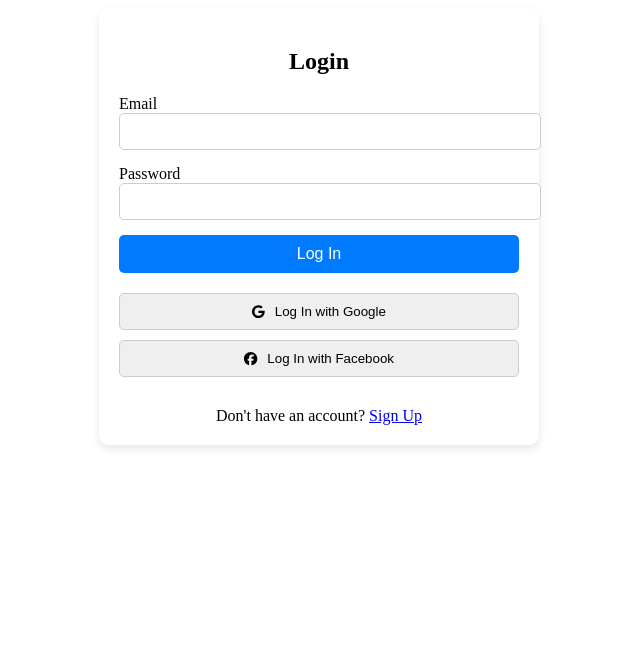
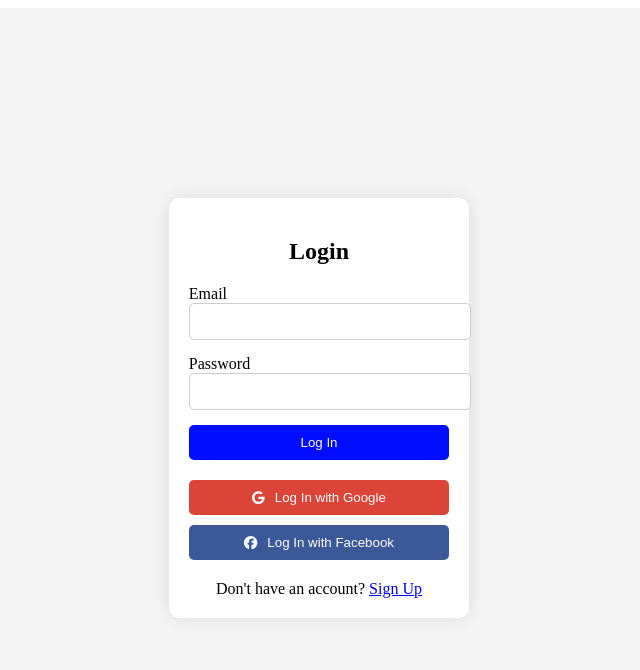
Before and after one commit to kehinde-am/note-app-pwa, a Gatsby site: page /login in a window 1280 px wide. Shown: the whole page, without its empty margins (321-961 px from the left). Built offline with nearby package versions, Linux system fonts and the light colour scheme; Gatsby itself is replaced by a stand-in of ours; no server answers.

Commit message:
feat: enhanced styling

```diff
--- a/src/components/Login.js
+++ b/src/components/Login.js
@@ -40,7 +40,7 @@ const Login = () => {
   };
 
   return (
-    <div className={styles.loginContainer}>
+    <div className={styles.loginForm}>
       <h2 className={styles.heading}>Login</h2>
       {error && <p className={styles.error}>{error}</p>}
       <form onSubmit={handleSubmit} className={styles.form}>
--- a/src/components/login.module.css
+++ b/src/components/login.module.css
@@ -1,10 +1,17 @@
+/* Styles for centering the login form vertically and horizontally */
 .loginContainer {
-  max-width: 400px;
-  margin: 0 auto;
+  display: flex;
+  justify-content: center;
+  align-items: center;
+  min-height: 100vh; /* Takes the full height of the viewport */
+  background-color: #f4f4f4; /* Optional: Change the background color as needed */
+}
+
+.loginForm {
   padding: 20px;
   border-radius: 10px;
-  box-shadow: 0 4px 8px rgba(0, 0, 0, 0.1);
-  background-color: #fff;
+  background-color: white;
+  box-shadow: 0 0 20px rgba(0, 0, 0, 0.1);
 }
 
 .heading {
@@ -15,6 +22,7 @@
 .error {
   color: red;
   text-align: center;
+  margin-bottom: 20px;
 }
 
 .form {
@@ -29,49 +37,62 @@
 .input {
   width: 100%;
   padding: 10px;
+  border-radius: 5px;
   border: 1px solid #ccc;
-  border-radius: 5px;
 }
 
 .loginButton {
-  width: 100%;
   padding: 10px;
   border: none;
   border-radius: 5px;
-  background-color: #007bff;
+  background-color: #000dff;
   color: white;
-  font-size: 16px;
   cursor: pointer;
 }
 
 .loginButton:hover {
-  background-color: #0056b3;
+  background-color: #3000cc;
 }
 
 .socialLoginContainer {
-  margin-top: 20px;
   display: flex;
   flex-direction: column;
+  align-items: center;
+  gap: 10px;
+  margin-top: 20px;
 }
 
 .socialButton {
+  padding: 10px;
   width: 100%;
-  padding: 10px;
-  border: 1px solid #ccc;
+  border: none;
   border-radius: 5px;
+  cursor: pointer;
   display: flex;
   align-items: center;
   justify-content: center;
-  margin-bottom: 10px;
-  cursor: pointer;
 }
 
 .socialButton .icon {
   margin-right: 10px;
 }
 
-.socialButton:hover {
-  background-color: #f8f9fa;
+.socialButton:first-child {
+  background-color: #db4437;
+  color: white;
+}
+
+.socialButton:first-child:hover {
+  background-color: #c23321;
+}
+
+.socialButton:last-child {
+  background-color: #3b5998;
+  color: white;
+}
+
+.socialButton:last-child:hover {
+  background-color: #2a4272;
 }
 
 .signUpLink {
--- a/src/pages/login.js
+++ b/src/pages/login.js
@@ -1,13 +1,12 @@
 import React from "react";
 import Login from "../components/Login";
-
+import * as styles from "../components/login.module.css";
 
 const LoginPage = () => {
   return (
-    <div>
+    <div className={styles.loginContainer}>
       <Login />
-      </div>
-
+    </div>
   );
 };
 
```
Also changed, not shown: src/components/notes.module.css (+49 -18 lines).
